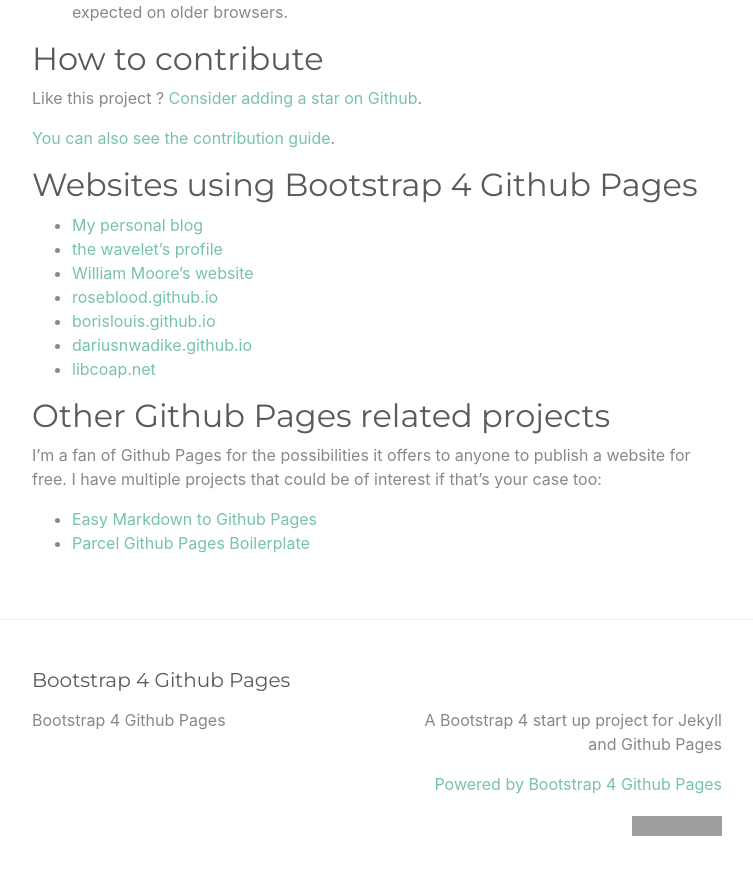
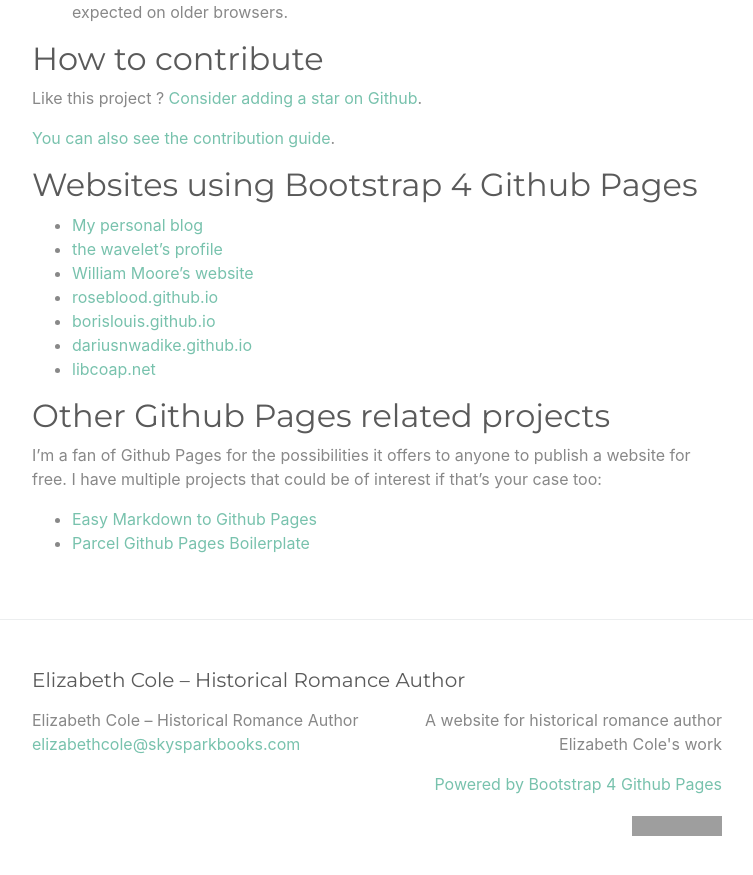
Before and after one commit to nicholastulach/elizabethcole-website-bootstrap, a Jekyll site: the page built from index.md, in a window 1280 px wide and 900 px high, scrolled down 2496 px. Shown: the top 875 px of the window, without its empty margins (263-1016 px from the left). Built offline with Jekyll 4.4.1, drawn with Linux system fonts in a browser that asks for light colours; some of the changed text lies outside the part shown; grey boxes are pictures that could not be loaded.

Commit message:
Change description, title, and repo

```diff
--- a/_config.yml
+++ b/_config.yml
@@ -13,16 +13,16 @@
 # you will see them accessed via {{ site.title }}, {{ site.email }}, and so on.
 # You can create any custom variable you would like, and they will be accessible
 # in the templates via {{ site.myvariable }}.
-title: Bootstrap 4 Github Pages
-email: ""
+title: Elizabeth Cole – Historical Romance Author
+email: "elizabethcole@skysparkbooks.com"
 description: >- # this means to ignore newlines until "baseurl:"
-  A Bootstrap 4 start up project for Jekyll and Github Pages
+  A website for historical romance author Elizabeth Cole's work
 #baseurl: "" # the subpath of your site, e.g. /blog
 #url: "" # the base hostname & protocol for your site, e.g. http://example.com
 #twitter_username: jekyllrb
 #github_username:  jekyll
 
-repository: "nicolas-van/bootstrap-4-github-pages"
+repository: "nicholastulach/elizabethcole-website-bootstrap"
 
 # Build settings
 plugins:
```
